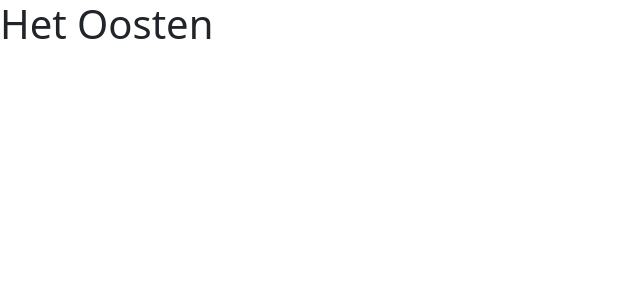
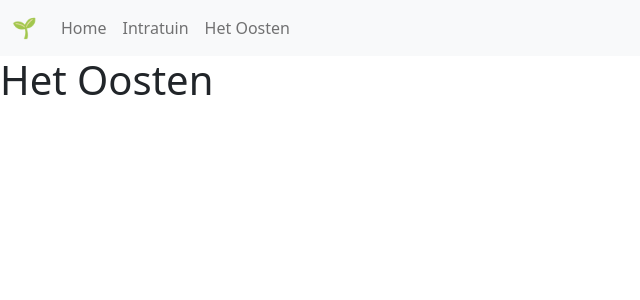
Before and after one commit to alinaven/cs50-final-project, a Flask app: page /hetoosten in a window 1280 px wide. Shown: the top 300 px of the page, without its empty margins (0-640 px from the left). Run offline with Flask 2, Linux system fonts and the light colour scheme.

Commit message:
Add navbar

```diff
--- a/templates/layout.html
+++ b/templates/layout.html
@@ -8,6 +8,27 @@
     <link href="/static/style.css" rel="stylesheet">
     <link href="https://cdn.jsdelivr.net/npm/bootstrap@5.2.3/dist/css/bootstrap.min.css" rel="stylesheet" integrity="sha384-rbsA2VBKQhggwzxH7pPCaAqO46MgnOM80zW1RWuH61DGLwZJEdK2Kadq2F9CUG65" crossorigin="anonymous">
     <title>Plantform</title>
+    <nav class="navbar navbar-expand-lg bg-light">
+      <div class="container-fluid">
+        <a class="navbar-brand" href="#">🌱</a>
+        <button class="navbar-toggler" type="button" data-bs-toggle="collapse" data-bs-target="#navbarSupportedContent" aria-controls="navbarSupportedContent" aria-expanded="false" aria-label="Toggle navigation">
+          <span class="navbar-toggler-icon"></span>
+        </button>
+        <div class="collapse navbar-collapse" id="navbarSupportedContent">
+          <ul class="navbar-nav me-auto mb-2 mb-lg-0">
+            <li class="nav-item">
+              <a class="nav-link" href="#">Home</a>
+            </li>
+            <li class="nav-item">
+              <a class="nav-link" href="/intratuin">Intratuin</a>
+            </li>
+            <li class="nav-item">
+              <a class="nav-link" href="/hetoosten">Het Oosten</a>
+            </li>
+          </ul>
+        </div>
+      </div>
+    </nav>
   </head>
   <body>
     {% block body %}{% endblock %}
```
